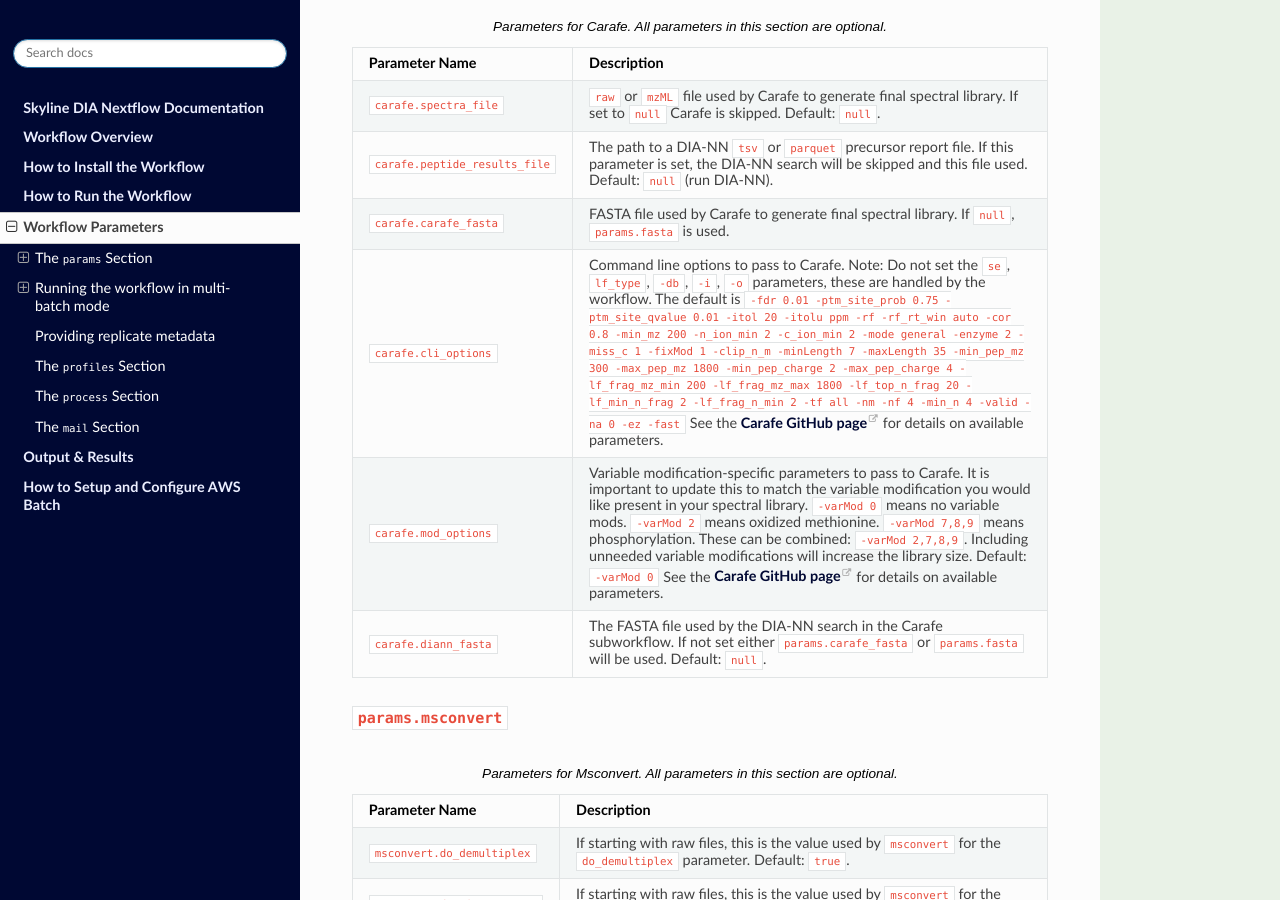
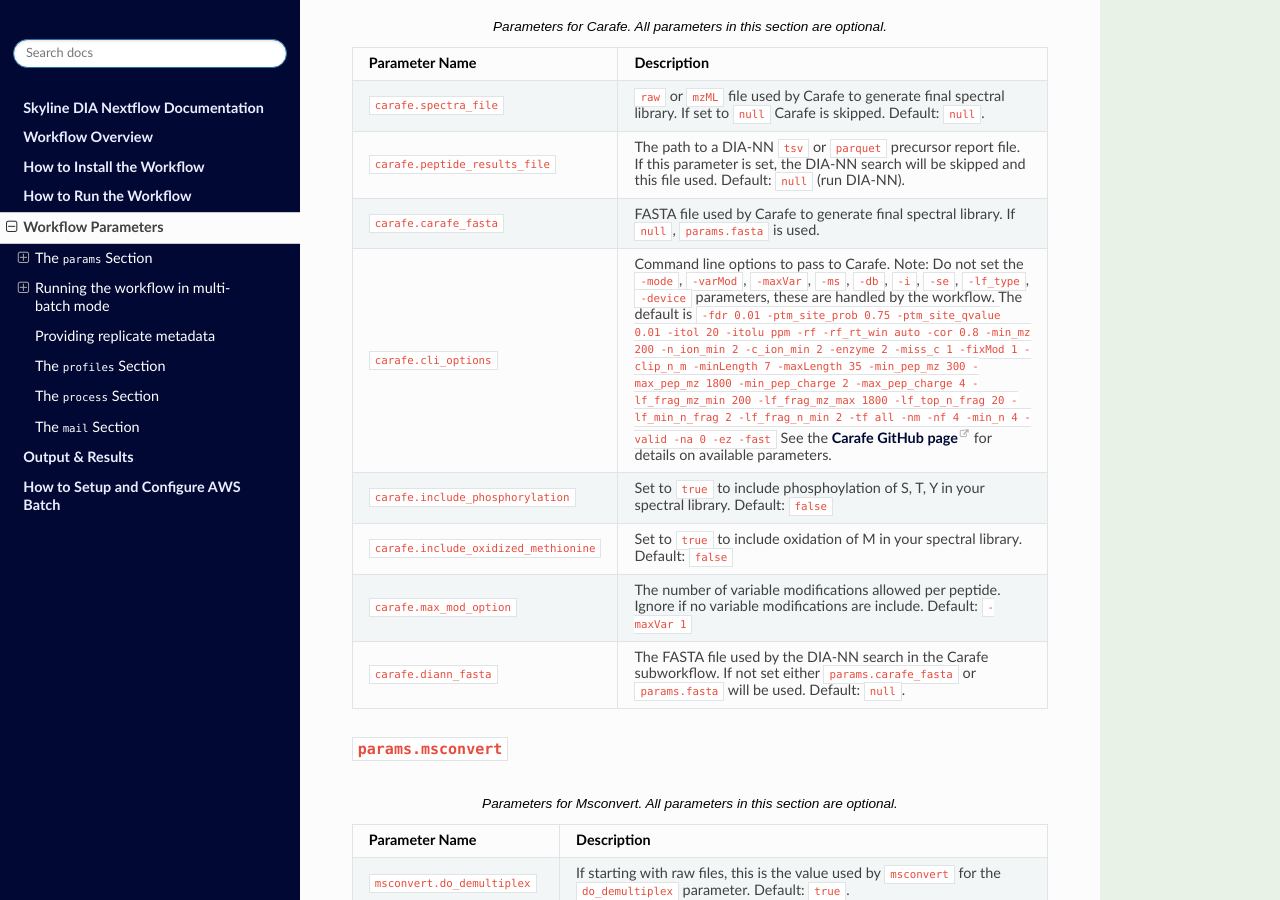
Before and after one commit to mriffle/nf-skyline-dia-ms, a Sphinx documentation site: the page built from docs/source/workflow_parameters.rst, in a window 1280 px wide and 900 px high, scrolled down 3472 px. Built offline with Sphinx 7.4.7 and the Read the Docs theme 3.1.0, drawn with Linux system fonts in a browser that asks for light colours.

Commit message:
docs: add new parameters

```diff
--- a/docs/source/workflow_parameters.rst
+++ b/docs/source/workflow_parameters.rst
@@ -152,15 +152,16 @@ The ``params`` Section
    * - ``carafe.carafe_fasta``
      - FASTA file used by Carafe to generate final spectral library. If ``null``, ``params.fasta`` is used.
    * - ``carafe.cli_options``
-     - Command line options to pass to Carafe. Note: Do not set the ``se``, ``lf_type``, ``-db``, ``-i``, ``-o`` parameters, these are handled by the workflow. The default is ``-fdr 0.01 -ptm_site_prob 0.75 -ptm_site_qvalue 0.01 -itol 20 -itolu ppm -rf -rf_rt_win auto -cor 0.8 -min_mz 200 -n_ion_min 2 -c_ion_min 2 -mode general -enzyme 2 -miss_c 1 -fixMod 1 -clip_n_m -minLength 7 -maxLength 35 -min_pep_mz 300 -max_pep_mz 1800 -min_pep_charge 2 -max_pep_charge 4 -lf_frag_mz_min 200 -lf_frag_mz_max 1800 -lf_top_n_frag 20 -lf_min_n_frag 2 -lf_frag_n_min 2 -tf all -nm -nf 4 -min_n 4 -valid -na 0 -ez -fast``
+     - Command line options to pass to Carafe. Note: Do not set the ``-mode``, ``-varMod``, ``-maxVar``, ``-ms``, ``-db``, ``-i``, ``-se``, ``-lf_type``, ``-device`` parameters, these are handled by the workflow. The default is ``-fdr 0.01 -ptm_site_prob 0.75 -ptm_site_qvalue 0.01 -itol 20 -itolu ppm -rf -rf_rt_win auto -cor 0.8 -min_mz 200 -n_ion_min 2 -c_ion_min 2 -enzyme 2 -miss_c 1 -fixMod 1 -clip_n_m -minLength 7 -maxLength 35 -min_pep_mz 300 -max_pep_mz 1800 -min_pep_charge 2 -max_pep_charge 4 -lf_frag_mz_min 200 -lf_frag_mz_max 1800 -lf_top_n_frag 20 -lf_min_n_frag 2 -lf_frag_n_min 2 -tf all -nm -nf 4 -min_n 4 -valid -na 0 -ez -fast``
        See the `Carafe GitHub page <https://github.com/Noble-Lab/Carafe>`_ for details on available parameters.
-   * - ``carafe.mod_options``
-     - Variable modification-specific parameters to pass to Carafe. It is important to update this to match the variable modification you would like present in your spectral library. ``-varMod 0`` means no variable mods. ``-varMod 2`` means oxidized methionine. ``-varMod 7,8,9`` means phosphorylation. These can be combined: ``-varMod 2,7,8,9``. Including unneeded variable modifications will increase the library size. Default: ``-varMod 0``
-       See the `Carafe GitHub page <https://github.com/Noble-Lab/Carafe>`_ for details on available parameters.
-
+   * - ``carafe.include_phosphorylation``
+     - Set to ``true`` to include phosphoylation of S, T, Y in your spectral library. Default: ``false``
+   * - ``carafe.include_oxidized_methionine``
+     - Set to ``true`` to include oxidation of M in your spectral library. Default: ``false``
+   * - ``carafe.max_mod_option``
+     - The number of variable modifications allowed per peptide. Ignore if no variable modifications are include. Default: ``-maxVar 1``
    * - ``carafe.diann_fasta``
      - The FASTA file used by the DIA-NN search in the Carafe subworkflow. If not set either ``params.carafe_fasta`` or ``params.fasta`` will be used. Default: ``null``.
-
 
 ``params.msconvert``
 ====================
```
